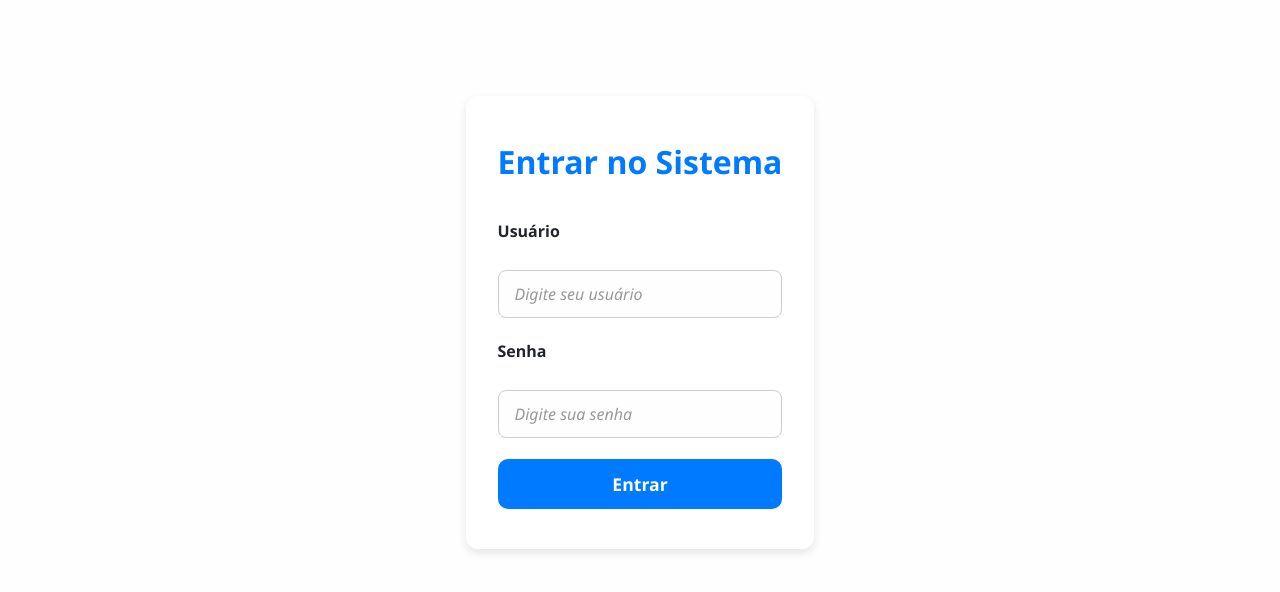
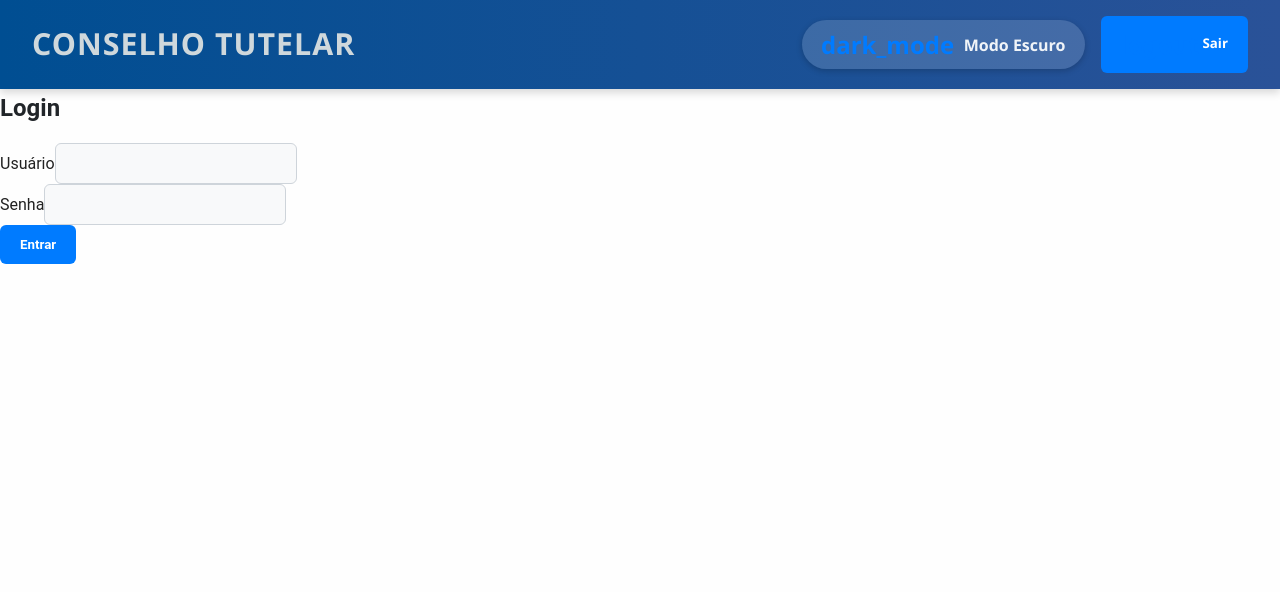
Before and after one commit to AdaCSilva/trabeng, a React (Create React App) app: page /login in a window 1280 px wide. Shown: the top 592 px of the page. Built offline with nearby package versions, Linux system fonts and the light colour scheme.

Commit message:
update API

```diff
--- a/src/pages/Atendimento.js
+++ b/src/pages/Atendimento.js
@@ -25,6 +25,7 @@ export default function Atendimento() {
   const [error, setError] = useState('');
   const [success, setSuccess] = useState('');
   const [conselheiros, setConselheiros] = useState([]); // Estado para armazenar a lista de conselheiros
+  const apiUrl = process.env.REACT_APP_API_URL;
 
   // Hook para buscar a lista de conselheiros ao carregar a página
   useEffect(() => {
--- a/src/pages/Login.js
+++ b/src/pages/Login.js
@@ -1,86 +1,88 @@
 import React, { useState } from 'react';
-import styles from './Login.module.css'; //
+import { useNavigate } from 'react-router-dom';
+import styles from './Login.module.css';
+import Header from '../components/Header';
 
-// O componente Login agora recebe `onLogin` para notificar App.js sobre o sucesso e o perfil
-export default function Login({ onLogin }) {
-  const [username, setUsername] = useState(''); //
-  const [password, setPassword] = useState(''); //
-  const [error, setError] = useState(''); //
+function Login() {
+    const [email, setEmail] = useState('');
+    const [password, setPassword] = useState('');
+    const [error, setError] = useState(null);
+    const [loading, setLoading] = useState(false);
+    const navigate = useNavigate();
 
-  const handleSubmit = async (e) => { // Tornar a função assíncrona
+    const handleSubmit = async (e) => {
         e.preventDefault();
-    setError(''); //
+        setLoading(true);
+        setError(null);
 
-    if (username.trim().length < 3) { //
-      setError('Usuário deve ter no mínimo 3 caracteres.'); //
-      return;
-    }
-    if (password.length < 6) { //
-      setError('Senha deve ter no mínimo 6 caracteres.'); //
-      return;
-    }
+        // AQUI declaramos a variável antes de usar
+        const apiUrl = process.env.REACT_APP_API_URL;
 
         try {
-      const response = await fetch(`${apiUrl}/api/login`, { // Chamada para o backend
+            // Aqui usamos a variável com a URL correta do backend
+            const response = await fetch(`${apiUrl}/api/login`, {
                 method: 'POST',
                 headers: {
                     'Content-Type': 'application/json',
                 },
-        body: JSON.stringify({ login: username, senha: password }),
+                body: JSON.stringify({ login: email, senha: password }),
             });
 
+            const data = await response.json();
+
             if (!response.ok) {
-        const errorData = await response.json();
-        throw new Error(errorData.message || 'Erro no login. Tente novamente.');
+                // Se a resposta não for OK (ex: 401, 500), joga um erro com a mensagem do backend
+                throw new Error(data.message || 'Erro ao fazer login');
             }
 
-      const data = await response.json();
-      // Chamar onLogin com o perfil do usuário retornado pelo backend
-      onLogin(data.user.perfil); // O App.js agora sabe o perfil do usuário
+            // Se o login for bem-sucedido
+            console.log('Login bem-sucedido:', data);
+            // Aqui você pode salvar o token/usuário no localStorage e redirecionar
+            // localStorage.setItem('user', JSON.stringify(data.user));
+            navigate('/home'); // Redireciona para a página Home
+
         } catch (err) {
             setError(err.message);
+            console.error('Falha no login:', err);
+        } finally {
+            setLoading(false);
         }
     };
 
     return (
-    <main className={styles.loginContainer} aria-label="Área de login"> {/* */}
-      <h2>Entrar no Sistema</h2> {/* */}
-      <form onSubmit={handleSubmit} noValidate> {/* */}
-        <label htmlFor="username">Usuário</label> {/* */}
+        <div className={styles.container}>
+            <Header />
+            <div className={styles.loginBox}>
+                <h2>Login</h2>
+                <form onSubmit={handleSubmit}>
+                    <div className={styles.inputGroup}>
+                        <label htmlFor="email">Usuário</label>
                         <input
-          id="username"
-          name="username" // Adicionado name para consistência
                             type="text"
-          value={username}
-          onChange={e => setUsername(e.target.value)}
-          placeholder="Digite seu usuário"
-          autoComplete="username"
+                            id="email"
+                            value={email}
+                            onChange={(e) => setEmail(e.target.value)}
                             required
-          minLength={3}
-          spellCheck={false}
-          className={styles.input} // Adicionado estilo
                         />
-
-        <label htmlFor="password">Senha</label> {/* */}
+                    </div>
+                    <div className={styles.inputGroup}>
+                        <label htmlFor="password">Senha</label>
                         <input
+                            type="password"
                             id="password"
-          name="password" // Adicionado name para consistência
-          type="password"
                             value={password}
-          onChange={e => setPassword(e.target.value)}
-          placeholder="Digite sua senha"
-          autoComplete="current-password"
+                            onChange={(e) => setPassword(e.target.value)}
                             required
-          minLength={6}
-          className={styles.input} // Adicionado estilo
                         />
-
-        {error && <p className={styles.errorMsg} role="alert">{error}</p>} {/* */}
-
-        <button type="submit" aria-label="Entrar no sistema"> {/* */}
-          Entrar
+                    </div>
+                    {error && <p className={styles.error}>{error}</p>}
+                    <button type="submit" className={styles.loginButton} disabled={loading}>
+                        {loading ? 'Entrando...' : 'Entrar'}
                     </button>
                 </form>
-    </main>
+            </div>
+        </div>
     );
 }
+
+export default Login;
```
Lines whose indentation alone changed are shown as unchanged.
